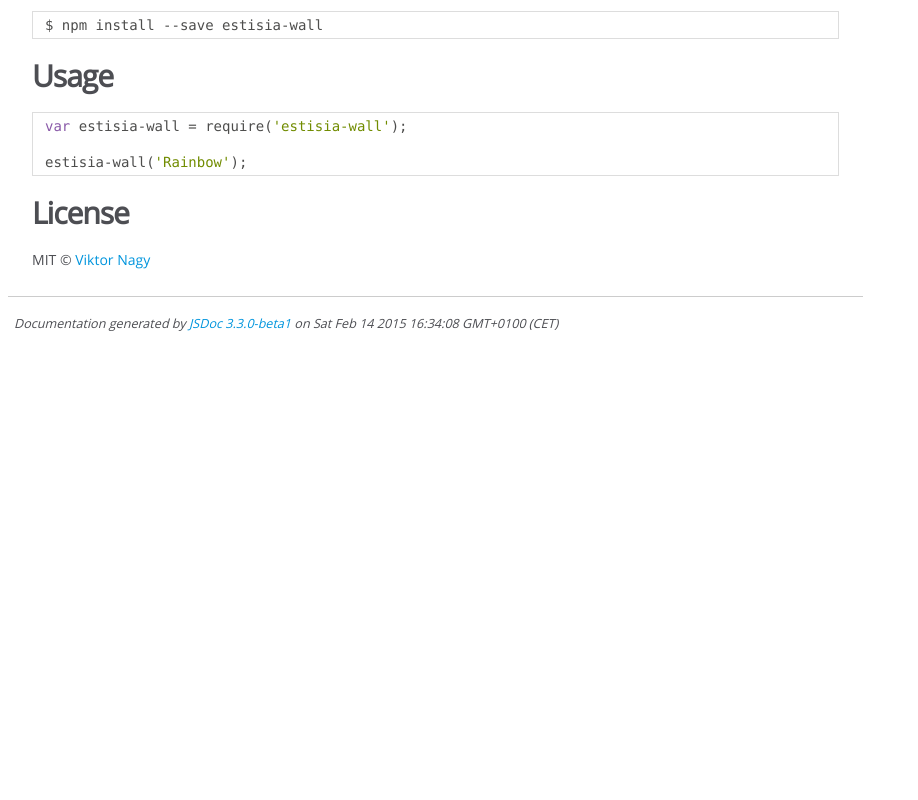
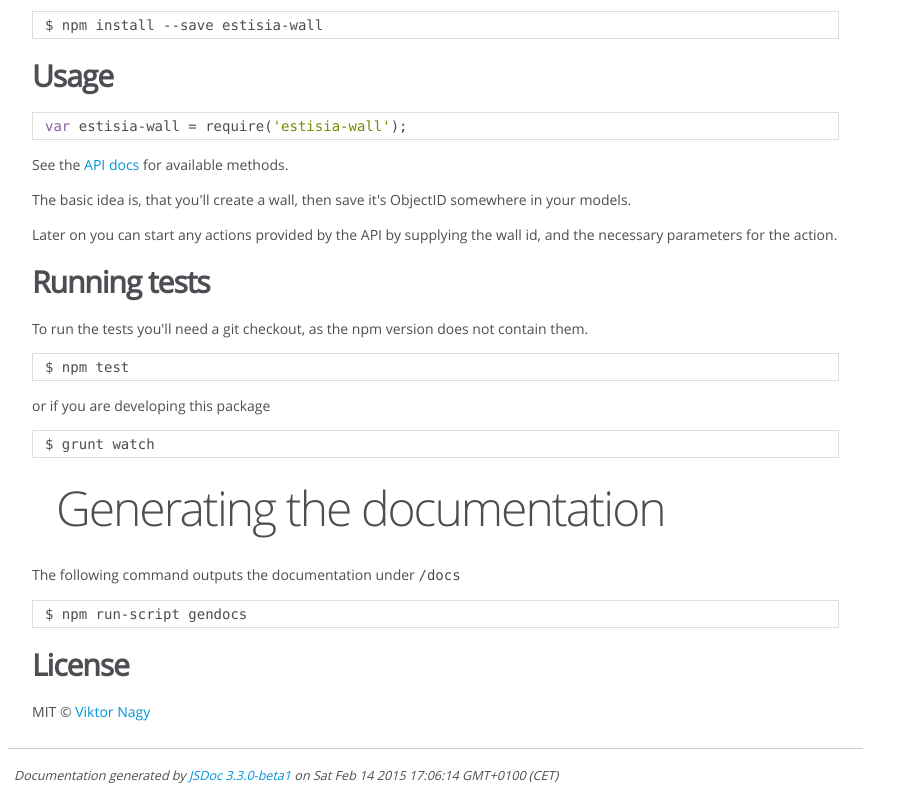
Before and after one commit to nagyv/estisia-wall, a plain HTML site: page index.html in a window 1280 px wide. Shown: the part 1193-1993 px from the top of the page, without its empty margins (0-918 px from the left). Before the commit the page ends 1541 px from the top, so only its background shows below. Drawn offline with Linux system fonts and the light colour scheme.

Commit message:
added githb ribbon

```diff
--- a/index.html
+++ b/index.html
@@ -46,9 +46,14 @@
         <article><h1><a href="https://npmjs.org/package/estisia-wall"><img src="https://badge.fury.io/js/estisia-wall.svg" alt="NPM version"></a> <a href="https://travis-ci.org/nagyv/estisia-wall"><img src="https://travis-ci.org/nagyv/estisia-wall.svg?branch=master" alt="Build Status"></a> <a href="https://david-dm.org/nagyv/estisia-wall"><img src="https://david-dm.org/nagyv/estisia-wall.svg?theme=shields.io" alt="Dependency Status"></a></h1><blockquote>
 <p>A pluggable message wall</p>
 </blockquote>
-<h2>Install</h2><pre class="prettyprint source lang-sh"><code>$ npm install --save estisia-wall</code></pre><h2>Usage</h2><pre class="prettyprint source lang-js"><code>var estisia-wall = require('estisia-wall');
-
-estisia-wall('Rainbow');</code></pre><h2>License</h2><p>MIT © <a href="https://github.com/nagyv/estisia-wall">Viktor Nagy</a></p></article>
+<h2>Install</h2><pre class="prettyprint source lang-sh"><code>$ npm install --save estisia-wall</code></pre><h2>Usage</h2><pre class="prettyprint source lang-js"><code>var estisia-wall = require('estisia-wall');</code></pre><p>See the <a href="http://nagyv.github.io/estisia-wall/">API docs</a> for available methods.</p>
+<p>The basic idea is, that you'll create a wall, then save it's ObjectID somewhere in your models.</p>
+<p>Later on you can start any actions provided by the API by supplying the wall id, and the necessary parameters for the action.</p>
+<h2>Running tests</h2><p>To run the tests you'll need a git checkout, as the npm version does not contain them.</p>
+<pre class="prettyprint source lang-sh"><code>$ npm test</code></pre><p>or if you are developing this package</p>
+<pre class="prettyprint source lang-sh"><code>$ grunt watch</code></pre><h1>Generating the documentation</h1><p>The following command outputs the documentation under <code>/docs</code></p>
+<pre class="prettyprint source lang-sh"><code>$ npm run-script gendocs</code></pre><h2>License</h2><p>MIT © <a href="https://github.com/nagyv">Viktor Nagy</a></p>
+<p><a href="https://github.com/nagyv/estisia-wall"><img style="position: absolute; top: 0; right: 0; border: 0;" src="https://camo.githubusercontent.com/38ef81f8aca64bb9a64448d0d70f1308ef5341ab/68747470733a2f2f73332e616d617a6f6e6177732e636f6d2f6769746875622f726962626f6e732f666f726b6d655f72696768745f6461726b626c75655f3132313632312e706e67" alt="Fork me on GitHub" data-canonical-src="https://s3.amazonaws.com/github/ribbons/forkme_right_darkblue_121621.png"></a></p></article>
     </section>
 
 
@@ -65,7 +70,7 @@
 <br class="clear">
 
 <footer>
-    Documentation generated by <a href="https://github.com/jsdoc3/jsdoc">JSDoc 3.3.0-beta1</a> on Sat Feb 14 2015 16:34:08 GMT+0100 (CET)
+    Documentation generated by <a href="https://github.com/jsdoc3/jsdoc">JSDoc 3.3.0-beta1</a> on Sat Feb 14 2015 17:06:14 GMT+0100 (CET)
 </footer>
 
 <script> prettyPrint(); </script>
```
Also changed, not shown: index.js.html (+1 -1 lines), models.js.html (+1 -1 lines), module-WallAPI.html (+1 -1 lines), module-index.html (+1 -1 lines), module-models-Message.html (+1 -1 lines), module-models-Wall.html (+1 -1 lines), module-models.html (+1 -1 lines).
